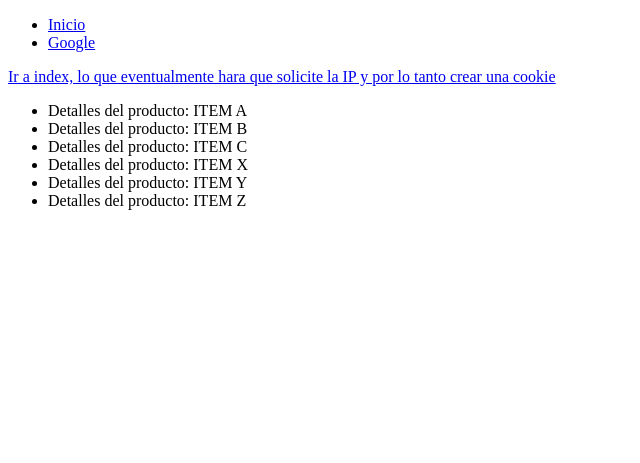
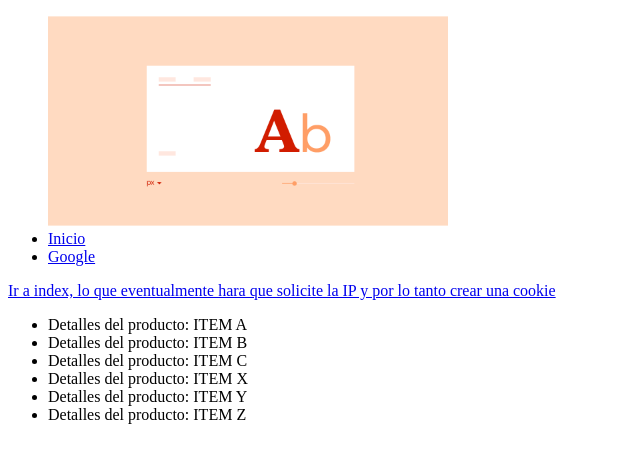
Before and after one commit to OliverEverlin/Learn-Flask, a Flask app: page /show_information_address in a window 1280 px wide. Shown: the top 463 px of the page, without its empty margins (0-640 px from the left). Run offline with Flask 3, Linux system fonts and the light colour scheme.

Commit message:
static files

```diff
--- /dev/null
+++ b/static/css/style.css
@@ -0,0 +1,3 @@
+img{
+    max-width:400px;
+}
--- a/templates/base.html
+++ b/templates/base.html
@@ -8,6 +8,7 @@
             Flask Application web |
         {% endblock title %}
     </title>
+    <link rel="stylesheet" href="{{url_for('static', filename='css/style.css') }}">
 </head>
 <body>
     <header>
--- a/templates/navbar.html
+++ b/templates/navbar.html
@@ -1,5 +1,6 @@
 <nav>
     <ul>
+        <img src="{{url_for('static', filename='images/06.webp')}}" alt="">
         <li><a href="{{url_for('index')}}">Inicio</a></li>
         <li><a href="https://www.google.com">Google</a></li>
     </ul>
```
Also changed, not shown: static/images/06.webp (added), static/images/menlo-font.png (added).
